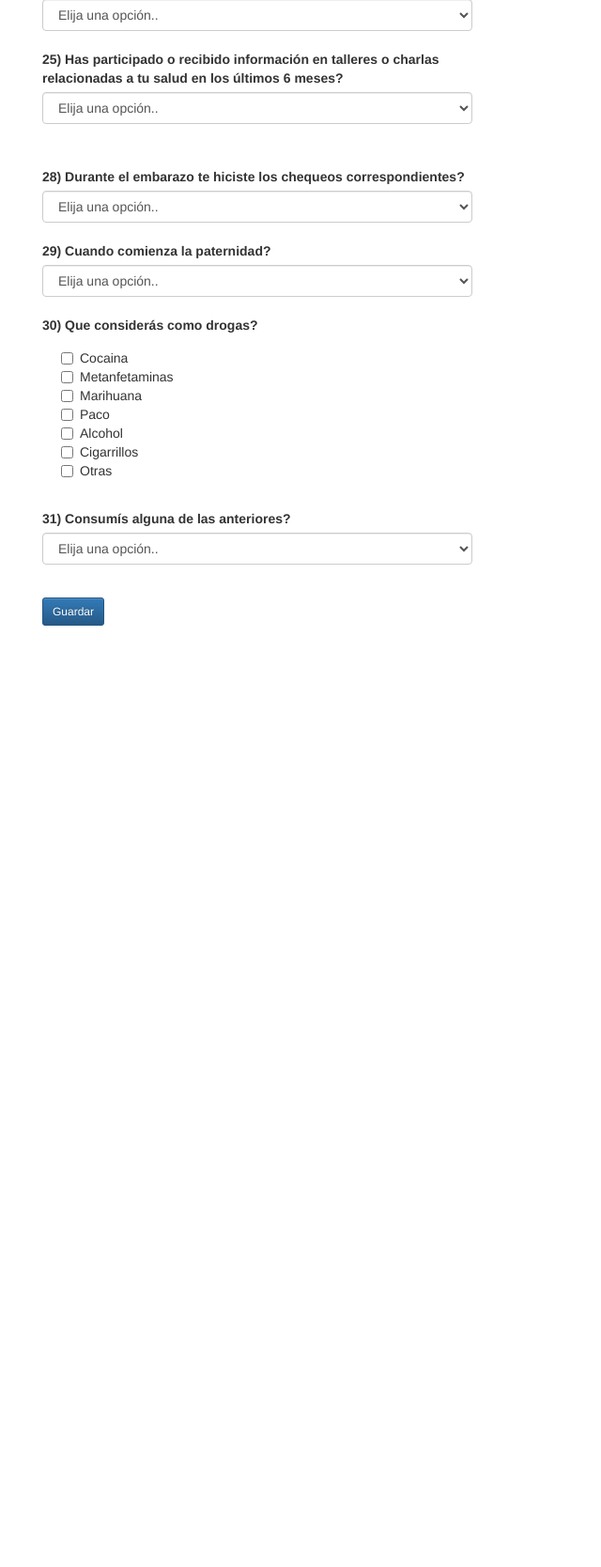
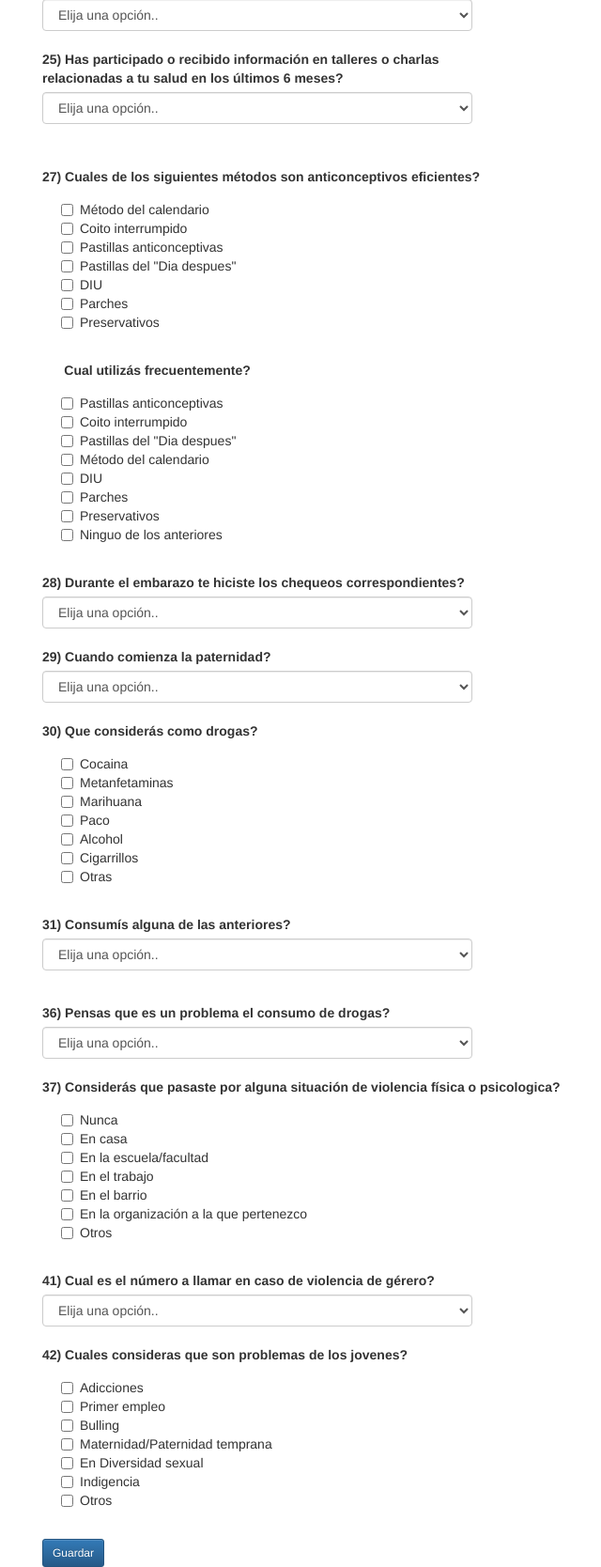
Before and after one commit to ProyectoJuventud/ProyectoJuventud, a CakePHP app: the page made by app/View/Encuestas/index.ctp in a window 1280 px wide. Shown: the part 932-2600 px from the top of the page at 94% size, without its empty margins (25-665 px from the left). Before the commit the page ends 1598 px from the top, so only its background shows below. Run offline with PHP 8.4 and a stand-in for CakePHP, Linux system fonts and the light colour scheme; the template is opened without the code that fills it, so the values that code supplies are empty; some libraries are stand-ins or nearby versions.

Commit message:
Agregado preguntas 32-42

```diff
--- a/app/View/Encuestas/index.ctp
+++ b/app/View/Encuestas/index.ctp
@@ -1,5 +1,8 @@
 <!-- LLamado al archivo "webroot/css/styles.css". Poner ahi todos los estilos -->
 <?php echo $this->Html->css('styles', array('inline' => false)); ?>
+
+<!-- LLamado al archivo "webroot/js/codigoJquery.js". -->
+<?php echo $this->Html->script('codigoJquery', array('inline' => false, 'defer' => true)); ?>
 
 
 <div class="container">
@@ -307,12 +310,82 @@
 
 	<!-- ////////////////////////////////    PREGUNTA  26   ///////////////////////////////////////////////// -->
 
-	<!-- que haces con la  opcion ESPECIFICAR CUALES???????? -->
+	<!-- que hacer con la  opcion ESPECIFICAR CUALES???????? -->
 
 
 	<!-- ////////////////////////////////    PREGUNTA  27   ///////////////////////////////////////////////// -->
 
-	<!-- Son 2 preguntas o 1? son ambas de opciones multiples??? -->
+	<div class="row">
+
+		<label id="label_pregunta_27" class="col-xs-12">
+			27) Cuales de los siguientes métodos son anticonceptivos eficientes?
+		</label>
+
+	</div>
+
+	<div class="row">
+
+		<div class="col-xs-12 col-md-5 col-sm-6">
+
+			<ul class="checkbox">
+				<li><input type ="checkbox"  value="1" name="data[Encuestas][pregunta_27][]"/>  Método del calendario </li>
+				<li><input type ="checkbox"  value="2" name="data[Encuestas][pregunta_27][]"/>  Coito interrumpido </li>
+				<li><input type ="checkbox"  value="3" name="data[Encuestas][pregunta_27][]"/>  Pastillas anticonceptivas </li>
+				<li><input type ="checkbox"  value="4" name="data[Encuestas][pregunta_27][]"/>  Pastillas del "Dia despues" </li>
+				<li><input type ="checkbox"  value="5" name="data[Encuestas][pregunta_27][]"/>  DIU </li>
+				<li><input type ="checkbox"  value="6" name="data[Encuestas][pregunta_27][]"/>  Parches </li>
+				<li><input type ="checkbox"  value="7" name="data[Encuestas][pregunta_27][]"/>  Preservativos </li>
+			</ul>
+
+		</div>
+
+	</div>
+
+	<div class="row">
+
+		<div id="mensaje_alerta_pregunta_27" class="col-xs-12 col-md-5 col-sm-6"></div>
+
+	</div>
+
+	<br />
+
+
+	<!-- ////////////////////////////////    PREGUNTA  27-b   ///////////////////////////////////////////////// -->
+
+	<div class="row">
+
+		<label id="label_pregunta_27b" class="col-xs-12">
+			 &nbsp; &nbsp; &nbsp; Cual utilizás frecuentemente?
+		</label>
+
+	</div>
+
+	<div class="row">
+
+		<div class="col-xs-12 col-md-5 col-sm-6">
+
+			<ul class="checkbox">
+				<li><input type ="checkbox"  value="1" name="data[Encuestas][pregunta_27b][]"/>  Pastillas anticonceptivas </li>
+				<li><input type ="checkbox"  value="2" name="data[Encuestas][pregunta_27b][]"/>  Coito interrumpido </li>
+				<li><input type ="checkbox"  value="3" name="data[Encuestas][pregunta_27b][]"/>  Pastillas del "Dia despues" </li>
+				<li><input type ="checkbox"  value="4" name="data[Encuestas][pregunta_27b][]"/>  Método del calendario </li>
+				<li><input type ="checkbox"  value="5" name="data[Encuestas][pregunta_27b][]"/>  DIU </li>
+				<li><input type ="checkbox"  value="6" name="data[Encuestas][pregunta_27b][]"/>  Parches </li>
+				<li><input type ="checkbox"  value="7" name="data[Encuestas][pregunta_27b][]"/>  Preservativos </li>
+				<li><input type ="checkbox"  value="7" name="data[Encuestas][pregunta_27b][]"/>  Ninguo de los anteriores </li>
+			</ul>
+
+		</div>
+
+	</div>
+
+	<div class="row">
+
+		<div id="mensaje_alerta_pregunta_27b" class="col-xs-12 col-md-5 col-sm-6"></div>
+
+	</div>
+
+	<br />
 
 
 	<!-- ////////////////////////////////    PREGUNTA  28   ///////////////////////////////////////////////// -->
@@ -338,6 +411,7 @@
 	</div>
 
 	<br />
+
 
 	<!-- ////////////////////////////////    PREGUNTA  29   ///////////////////////////////////////////////// -->
 
@@ -400,6 +474,7 @@
 
 	<br />
 
+
 	<!-- ////////////////////////////////    PREGUNTA  31   ///////////////////////////////////////////////// -->
 
 	<div class="row">
@@ -444,9 +519,241 @@
 		</div>
 	</div>
 
-	<!-- ////////////////////////////////    PREGUNTA  32, 33, 34, 35 (dependen de 31)   ///////////////////////////////////////////////// -->
+
+	<!-- ////////////////////////////////    PREGUNTA  32  (depende de 31)  ///////////////////////////////////////////////// -->
+
+	<div id="bloque_32_33_34_35" style="display:none">
+
+		<div class="row">
+
+			<label class="col-xs-12"> 32) A que edad comenzaste a consumir? </label>
+
+		</div>
+
+		<div class="row">
+
+			<div class="col-xs-12 col-md-5 col-sm-6">
+				<select id="select_pregunta_32" name="data[Encuestas][pregunta_32]" class="form-control">
+
+					<option selected disabled value=""> Elija una opción.. </option>
+					<option value="1"> 15 a 18 </option>
+					<option value="2"> 18 a 24 </option>
+					<option value="3"> 25 a 29 </option>
+				</select>
+			</div>
+
+		</div>
+
+		<br />
+
+		<!-- ////////////////////////////////    PREGUNTA  33 (depende de 31)  ///////////////////////////////////////////////// -->
+
+		<div class="row">
+
+			<label class="col-xs-12"> 33) En que lugar fue tu primer consumo? </label>
+
+		</div>
+
+		<div class="row">
+
+			<div class="col-xs-12 col-md-5 col-sm-6">
+				<select id="select_pregunta_33" name="data[Encuestas][pregunta_33]" class="form-control">
+
+					<option selected disabled value=""> Elija una opción.. </option>
+					<option value="1"> Sólo en casa </option>
+					<option value="2"> En casa y con amigos </option>
+					<option value="3"> En una fiesta fuera de casa </option>
+					<option value="3"> Otros </option>
+				</select>
+			</div>
+
+		</div>
+
+		<br />
 
 
+		<!-- ////////////////////////////////    PREGUNTA  34 (depende de 31)  ///////////////////////////////////////////////// -->
+
+		<div class="row">
+
+			<label class="col-xs-12"> 34) Cual droga probaste por primera vez? </label>
+
+		</div>
+
+		<div class="row">
+
+			<div class="col-xs-12 col-md-5 col-sm-6">
+				<select id="select_pregunta_34" name="data[Encuestas][pregunta_34]" class="form-control">
+
+					<option selected disabled value=""> Elija una opción.. </option>
+					<option value="1"> Cocaina </option>
+					<option value="2"> Metanfetaminas </option>
+					<option value="3"> Marihuana </option>
+					<option value="4"> Paco </option>
+					<option value="5"> Alcohol </option>
+					<option value="6"> Cigarrillos </option>
+					<option value="7"> Otras </option>
+				</select>
+			</div>
+
+		</div>
+
+		<br />
+
+
+		<!-- ////////////////////////////////    PREGUNTA  35  (depende de 31) ///////////////////////////////////////////////// -->
+
+		<div class="row">
+
+			<label class="col-xs-12"> 35) Dónde y con quienes consumís? </label>
+
+		</div>
+
+		<div class="row">
+
+			<div class="col-xs-12 col-md-5 col-sm-6">
+				<select id="select_pregunta_35" name="data[Encuestas][pregunta_35]" class="form-control">
+
+					<option selected disabled value=""> Elija una opción.. </option>
+					<option value="1"> Solo en casa </option>
+					<option value="2"> En casa y con amigos </option>
+					<option value="3"> En una fiesta fuera de casa </option>
+					<option value="4"> Otras </option>
+				</select>
+			</div>
+
+		</div>
+
+		<br />
+
+	</div>
+
+
+	<!-- ////////////////////////////////    PREGUNTA  36   ///////////////////////////////////////////////// -->
+
+	<div class="row">
+
+		<label class="col-xs-12"> 36) Pensas que es un problema el consumo de drogas? </label>
+
+	</div>
+
+	<div class="row">
+
+		<div class="col-xs-12 col-md-5 col-sm-6">
+			<select id="select_pregunta_36" name="data[Encuestas][pregunta_36]" class="form-control">
+
+				<option selected disabled value=""> Elija una opción.. </option>
+				<option value="1"> Sí </option>
+				<option value="2"> No </option>
+			</select>
+		</div>
+
+	</div>
+
+	<br />
+
+
+	<!-- ////////////////////////////////    PREGUNTA  37   ///////////////////////////////////////////////// -->
+
+	<div class="row">
+
+		<label id="label_pregunta_30" class="col-xs-12">
+			37) Considerás que pasaste por alguna situación de violencia física o psicologica?
+		</label>
+
+	</div>
+
+	<div class="row">
+
+		<div class="col-xs-12 col-md-5 col-sm-6">
+
+			<ul class="checkbox">
+				<li><input type ="checkbox"  value="1" name="data[Encuestas][pregunta_37][]"/>  Nunca </li>
+				<li><input type ="checkbox"  value="2" name="data[Encuestas][pregunta_37][]"/>  En casa </li>
+				<li><input type ="checkbox"  value="3" name="data[Encuestas][pregunta_37][]"/>  En la escuela/facultad </li>
+				<li><input type ="checkbox"  value="4" name="data[Encuestas][pregunta_37][]"/>  En el trabajo </li>
+				<li><input type ="checkbox"  value="5" name="data[Encuestas][pregunta_37][]"/>  En el barrio </li>
+				<li><input type ="checkbox"  value="6" name="data[Encuestas][pregunta_37][]"/>  En la organización a la que pertenezco </li>
+				<li><input type ="checkbox"  value="6" name="data[Encuestas][pregunta_37][]"/>  Otros </li>
+			</ul>
+
+		</div>
+	</div>
+
+	<div class="row">
+
+		<div id="mensaje_alerta_pregunta_37" class="col-xs-12 col-md-5 col-sm-6"></div>
+
+	</div>
+
+	<br />
+
+
+	<!-- ////////////////////////////////    PREGUNTA  38, 38b, 39, 40   ///////////////////////////////////////////////// -->
+
+		<!-- Dependen de la pregunta 37! -->
+
+
+
+	<!-- ////////////////////////////////    PREGUNTA  41   ///////////////////////////////////////////////// -->
+
+	<div class="row">
+
+		<label class="col-xs-12"> 41) Cual es el número a llamar en caso de violencia de gérero? </label>
+
+	</div>
+
+	<div class="row">
+
+		<div class="col-xs-12 col-md-5 col-sm-6">
+			<select id="select_pregunta_41" name="data[Encuestas][pregunta_41]" class="form-control">
+
+				<option selected disabled value=""> Elija una opción.. </option>
+				<option value="1"> 140 </option>
+				<option value="2"> 111 </option>
+				<option value="3"> 110 </option>
+			</select>
+		</div>
+
+	</div>
+
+	<br />
+
+
+	<!-- ////////////////////////////////    PREGUNTA  42   ///////////////////////////////////////////////// -->
+
+	<div class="row">
+
+		<label id="label_pregunta_42" class="col-xs-12">
+			42) Cuales consideras que son problemas de los jovenes?
+		</label>
+
+	</div>
+
+	<div class="row">
+
+		<div class="col-xs-12 col-md-5 col-sm-6">
+
+			<ul class="checkbox">
+				<li><input type ="checkbox"  value="1" name="data[Encuestas][pregunta_42][]"/>  Adicciones </li>
+				<li><input type ="checkbox"  value="2" name="data[Encuestas][pregunta_42][]"/>  Primer empleo </li>
+				<li><input type ="checkbox"  value="3" name="data[Encuestas][pregunta_42][]"/>  Bulling </li>
+				<li><input type ="checkbox"  value="4" name="data[Encuestas][pregunta_42][]"/>  Maternidad/Paternidad temprana </li>
+				<li><input type ="checkbox"  value="5" name="data[Encuestas][pregunta_42][]"/>  En Diversidad sexual </li>
+				<li><input type ="checkbox"  value="6" name="data[Encuestas][pregunta_42][]"/>  Indigencia </li>
+				<li><input type ="checkbox"  value="6" name="data[Encuestas][pregunta_42][]"/>  Otros </li>
+			</ul>
+
+		</div>
+	</div>
+
+	<div class="row">
+
+		<div id="mensaje_alerta_pregunta_42" class="col-xs-12 col-md-5 col-sm-6"></div>
+
+	</div>
+
+	<br />
 
 
 
@@ -470,139 +777,6 @@
 
 <script type="text/javascript">
 
-$(document).ready(function () {
-
-
-	////////////////////////////////    PREGUNTA  7   ////////////////////////////////////////////////
-
-	var select_pregunta_7 = $('#select_pregunta_7');
-	var opciones_si_pregunta_7 = $('.opciones_si_pregunta_7');
-	var opciones_no_pregunta_7 = $('.opciones_no_pregunta_7');
-
-
-	select_pregunta_7.change(function () {
-
-		if ( $(this).val() == 'No' ){
-
-			opciones_si_pregunta_7.fadeOut(300, function(){
-				opciones_no_pregunta_7.fadeIn(300);
-			});
-		}
-
-		else{
-
-			opciones_no_pregunta_7.fadeOut(300, function(){
-				opciones_si_pregunta_7.fadeIn(300);
-			});
-		}
-	});
-
-
-	////////////////////////////////    PREGUNTA  20   ////////////////////////////////////////////////
-
-	$('input[name="data[Encuestas][pregunta_20][]"]').click(function () {
-
-		// Permitira seleccionar hasta 3 checkboxes y mostrara el mensaje de alerta en la pregunta qu corresponda
-		disableCheckboxes('pregunta_20', 3);
-	});
-
-
-	////////////////////////////////    PREGUNTA  21   ////////////////////////////////////////////////
-
-	$('input[name="data[Encuestas][pregunta_21][]"]').click(function () {
-
-		disableCheckboxes('pregunta_21', 2);
-	});
-
-
-	////////////////////////////////    PREGUNTA  25   ////////////////////////////////////////////////
-
-	var select_pregunta_25 = $('#select_pregunta_25');
-	var opciones_si_pregunta_25 = $('.opciones_si_pregunta_25');
-
-
-	select_pregunta_25.change(function () {
-
-		if ( $(this).val() == 'No' ){
-
-			opciones_si_pregunta_25.fadeOut(300);
-		}
-
-
-		else{
-			opciones_si_pregunta_25.fadeIn(300);
-		}
-	});
-
-
-	$('input[name="data[Encuestas][pregunta_25][]"]').click(function () {
-
-		disableCheckboxes('pregunta_25', 2);
-	});
-
-
-	////////////////////////////////    PREGUNTA  30   ////////////////////////////////////////////////
-
-	$('input[name="data[Encuestas][pregunta_30][]"]').click(function () {
-
-		disableCheckboxes('pregunta_30', 3);
-	});
-
-
-	////////////////////////////////    PREGUNTA  31   ////////////////////////////////////////////////
-
-	var select_pregunta_31 = $('#select_pregunta_31');
-	var opciones_si_pregunta_31 = $('.opciones_si_pregunta_31');
-
-	select_pregunta_31.change(function () {
-
-		if ( $(this).val() == 'No' ){
-
-			opciones_si_pregunta_31.fadeOut(300);
-		}
-
-
-		else{
-			opciones_si_pregunta_31.fadeIn(300);
-		}
-	});
-
-
-
-
-
-	///////////////////////////////////////    METODOS    ////////////////////////////////////////////////
-
-	/* Desactivara los checkboxes de la pregunta "pregunta" luego de tener seleccionado tanto checkboxes como "cantidad" */
-	var disableCheckboxes = function (pregunta, cantidad) {
-
-		// Esto tiene TODOS los checkboxes
-		var Allcheckboxes = $('input[name="data[Encuestas][' + pregunta + '][]"]');
-
-		// Esto tiene TODOS los checkboxes NO SELECCIONADOS
-		var checkboxesNoSelected = $('input[name="data[Encuestas][' + pregunta + '][]"]:not(:checked)');
-
-        // checkboxes SELECCIONADOS
-        var checkboxesSelected = $('input[name="data[Encuestas][' + pregunta + '][]"]:checked');
-
-        if (checkboxesSelected.length >= cantidad) {
-
-        	checkboxesNoSelected.attr('disabled', true);
-
-        	$('#mensaje_alerta_' + pregunta).html('<div class="estilo_mensaje maximo_seleccionado_' + pregunta +'" style="display:none"> <b>Advertencia: </b> No puede elegir más opciones');
-
-        	$('.maximo_seleccionado_' + pregunta).fadeIn(500).delay(5000).fadeOut('slow');
-
-        }
-
-        else{
-        	Allcheckboxes.attr('disabled', false);
-        }
-    };
-
-    //////////////////////////////
-
-});
-
+	// El codigo Jquery lo pase al archivo webroot/js/codigoJquery.js (donde corresponde)
 
 </script>
```
Also changed, not shown: app/webroot/js/codigoJquery.js (added, +170 -0 lines).
